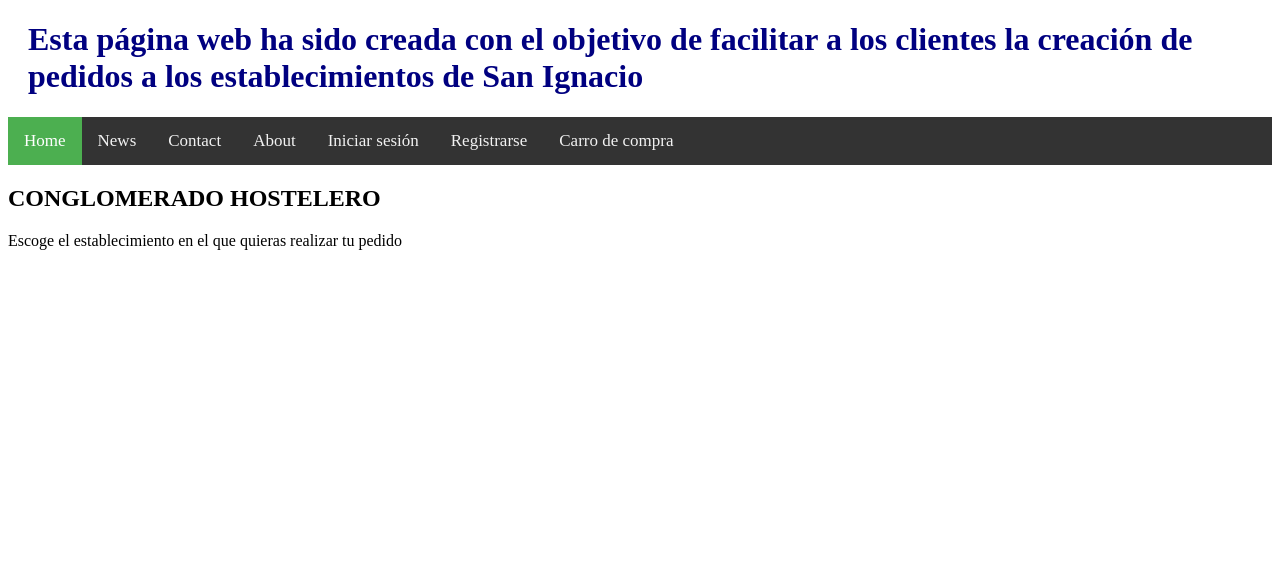
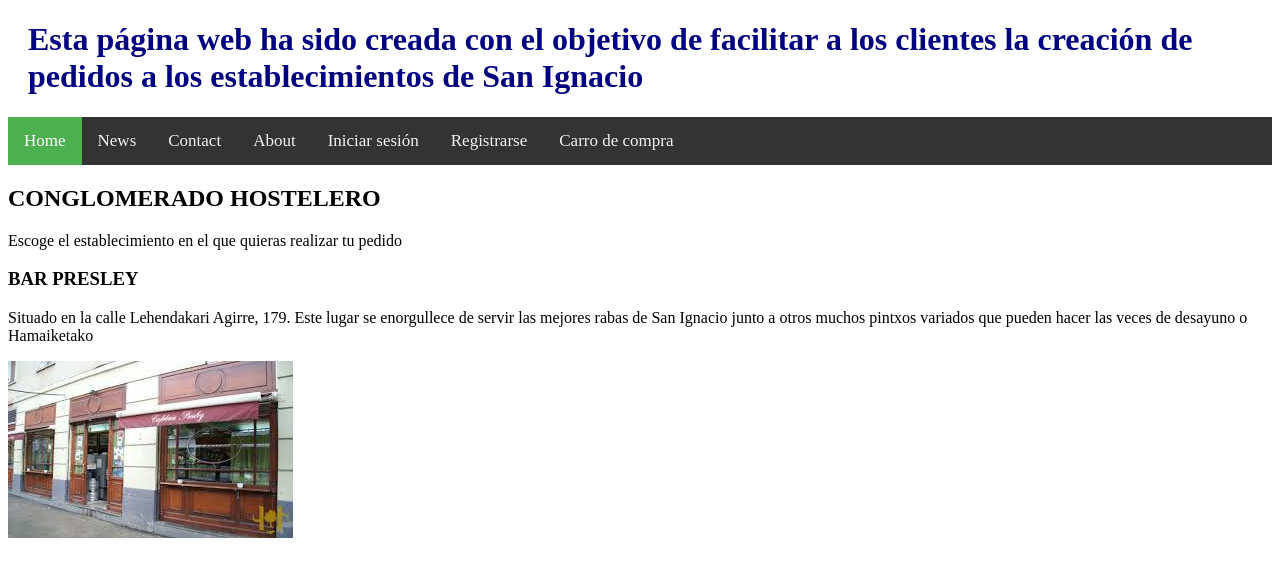
Before and after one commit to infabeti/Reto2-Guillermo-Jon, a plain HTML site: page Portada.html in a window 1280 px wide. Drawn offline with Linux system fonts and the light colour scheme.

Commit message:
Se continua el trabajo de la portada

```diff
--- a/Portada.html
+++ b/Portada.html
@@ -21,5 +21,15 @@
 	<h2>CONGLOMERADO HOSTELERO</h2>
 
 	<p>Escoge el establecimiento en el que quieras realizar tu pedido</p>
+
+	<h3>BAR PRESLEY</h3>
+	<p>Situado en la calle Lehendakari Agirre, 179. Este lugar se enorgullece de servir las mejores rabas de San Ignacio junto a otros muchos pintxos variados que pueden hacer las veces de desayuno o Hamaiketako</p>
+
+	<a href="establecimiento1.html">
+		<img src="imagenes/presley.jpg" alt="PrimerSitio">
+	</a>
+
+
+
 </body>
 </html>
```
